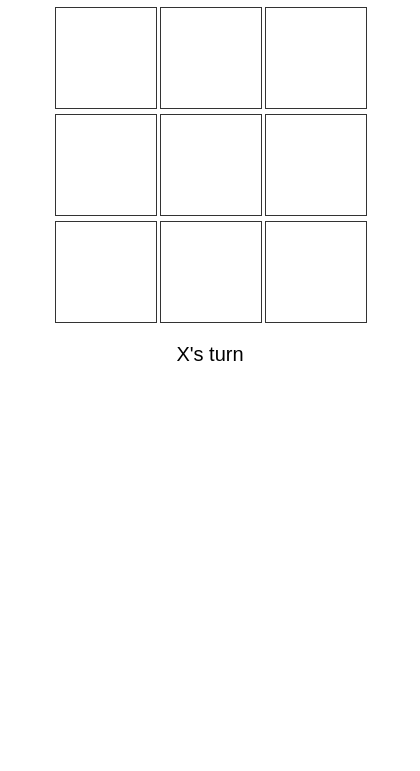
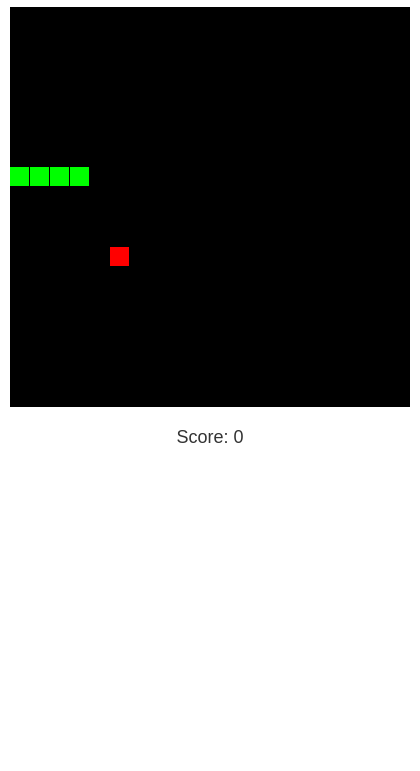
Before and after one commit to dummythical/test2, an Electron app: page index.html in a window 420 px wide. Shown: the part 73-844 px from the top of the page. Drawn offline with Linux system fonts and the light colour scheme.

Commit message:
Convert project to Snake game

```diff
--- a/index.html
+++ b/index.html
@@ -2,64 +2,112 @@
 <html>
 <head>
   <meta charset="UTF-8">
-  <title>Tic Tac Toe Gwapo</title>
+  <title>Snake Game</title>
   <style>
     body { font-family: Arial, sans-serif; text-align: center; }
-    #board { display: grid; grid-template-columns: repeat(3, 100px); grid-gap: 5px; margin: 20px auto; width: 310px; }
-    .cell { width: 100px; height: 100px; font-size: 64px; display: flex; justify-content: center; align-items: center; border: 1px solid #333; cursor: pointer; }
-    #status { margin-top: 20px; font-size: 20px; }
+    canvas { background: #000; display: block; margin: 20px auto; }
+    #score { color: #333; font-size: 18px; }
   </style>
 </head>
 <body>
-  <h1>Tic Tac Toe</h1>
-  <div id="board"></div>
-  <div id="status"></div>
+  <h1>Snake Game</h1>
+  <canvas id="game" width="400" height="400"></canvas>
+  <div id="score">Score: 0</div>
+  <script>
+    const canvas = document.getElementById('game');
+    const ctx = canvas.getContext('2d');
+    const grid = 20;
+    const tileCount = canvas.width / grid;
+    let score = 0;
 
-  <script>
-    const boardElement = document.getElementById('board');
-    const statusElement = document.getElementById('status');
-    let board = Array(9).fill(null);
-    let xTurn = true;
+    const snake = {
+      x: 160,
+      y: 160,
+      dx: grid,
+      dy: 0,
+      cells: [],
+      maxCells: 4
+    };
 
-    function checkWinner() {
-      const wins = [
-        [0,1,2], [3,4,5], [6,7,8],
-        [0,3,6], [1,4,7], [2,5,8],
-        [0,4,8], [2,4,6]
-      ];
-      for (const [a,b,c] of wins) {
-        if (board[a] && board[a] === board[b] && board[a] === board[c]) {
-          return board[a];
-        }
-      }
-      return board.includes(null) ? null : 'Draw';
+    const apple = {
+      x: 320,
+      y: 320
+    };
+
+    function getRandomInt(min, max) {
+      return Math.floor(Math.random() * (max - min)) + min;
     }
 
-    function handleClick(idx) {
-      if (board[idx] || checkWinner()) return;
-      board[idx] = xTurn ? 'X' : 'O';
-      xTurn = !xTurn;
-      render();
+    function reset() {
+      snake.x = 160;
+      snake.y = 160;
+      snake.cells = [];
+      snake.maxCells = 4;
+      snake.dx = grid;
+      snake.dy = 0;
+      apple.x = getRandomInt(0, tileCount) * grid;
+      apple.y = getRandomInt(0, tileCount) * grid;
+      score = 0;
+      document.getElementById('score').textContent = 'Score: ' + score;
     }
 
-    function render() {
-      boardElement.innerHTML = '';
-      board.forEach((val, idx) => {
-        const cell = document.createElement('div');
-        cell.className = 'cell';
-        cell.textContent = val ? val : '';
-        cell.addEventListener('click', () => handleClick(idx));
-        boardElement.appendChild(cell);
+    let count = 0;
+    function loop() {
+      requestAnimationFrame(loop);
+      if (++count < 4) return;
+      count = 0;
+      ctx.clearRect(0, 0, canvas.width, canvas.height);
+
+      snake.x += snake.dx;
+      snake.y += snake.dy;
+
+      if (snake.x < 0) snake.x = canvas.width - grid;
+      else if (snake.x >= canvas.width) snake.x = 0;
+      if (snake.y < 0) snake.y = canvas.height - grid;
+      else if (snake.y >= canvas.height) snake.y = 0;
+
+      snake.cells.unshift({x: snake.x, y: snake.y});
+      if (snake.cells.length > snake.maxCells) snake.cells.pop();
+
+      ctx.fillStyle = 'red';
+      ctx.fillRect(apple.x, apple.y, grid-1, grid-1);
+
+      ctx.fillStyle = 'lime';
+      snake.cells.forEach((cell, index) => {
+        ctx.fillRect(cell.x, cell.y, grid-1, grid-1);
+        if (cell.x === apple.x && cell.y === apple.y) {
+          snake.maxCells++;
+          score++;
+          document.getElementById('score').textContent = 'Score: ' + score;
+          apple.x = getRandomInt(0, tileCount) * grid;
+          apple.y = getRandomInt(0, tileCount) * grid;
+        }
+        for (let i = index + 1; i < snake.cells.length; i++) {
+          if (cell.x === snake.cells[i].x && cell.y === snake.cells[i].y) {
+            reset();
+          }
+        }
       });
-      const winner = checkWinner();
-      if (winner) {
-        statusElement.textContent = winner === 'Draw' ? "It's a draw!" : `${winner} wins!`;
-      } else {
-        statusElement.textContent = `${xTurn ? 'X' : 'O'}'s turn`;
-      }
     }
 
-    render();
+    document.addEventListener('keydown', e => {
+      if (e.key === 'ArrowLeft' && snake.dx === 0) {
+        snake.dx = -grid;
+        snake.dy = 0;
+      } else if (e.key === 'ArrowUp' && snake.dy === 0) {
+        snake.dy = -grid;
+        snake.dx = 0;
+      } else if (e.key === 'ArrowRight' && snake.dx === 0) {
+        snake.dx = grid;
+        snake.dy = 0;
+      } else if (e.key === 'ArrowDown' && snake.dy === 0) {
+        snake.dy = grid;
+        snake.dx = 0;
+      }
+    });
+
+    reset();
+    requestAnimationFrame(loop);
   </script>
 </body>
 </html>
--- a/main.js
+++ b/main.js
@@ -3,8 +3,8 @@ const path = require('path');
 
 function createWindow() {
   const win = new BrowserWindow({
-    width: 400,
-    height: 500,
+    width: 420,
+    height: 480,
     webPreferences: {
       preload: path.join(__dirname, 'preload.js'),
     },
--- a/package.json
+++ b/package.json
@@ -1,7 +1,7 @@
 {
-  "name": "tictactoe-electron",
+  "name": "snake-electron",
   "version": "1.0.0",
-  "description": "A simple tic tac toe game using Electron",
+  "description": "A simple snake game using Electron",
   "main": "main.js",
   "scripts": {
     "start": "electron ."
```
Also changed, not shown: README.md.
